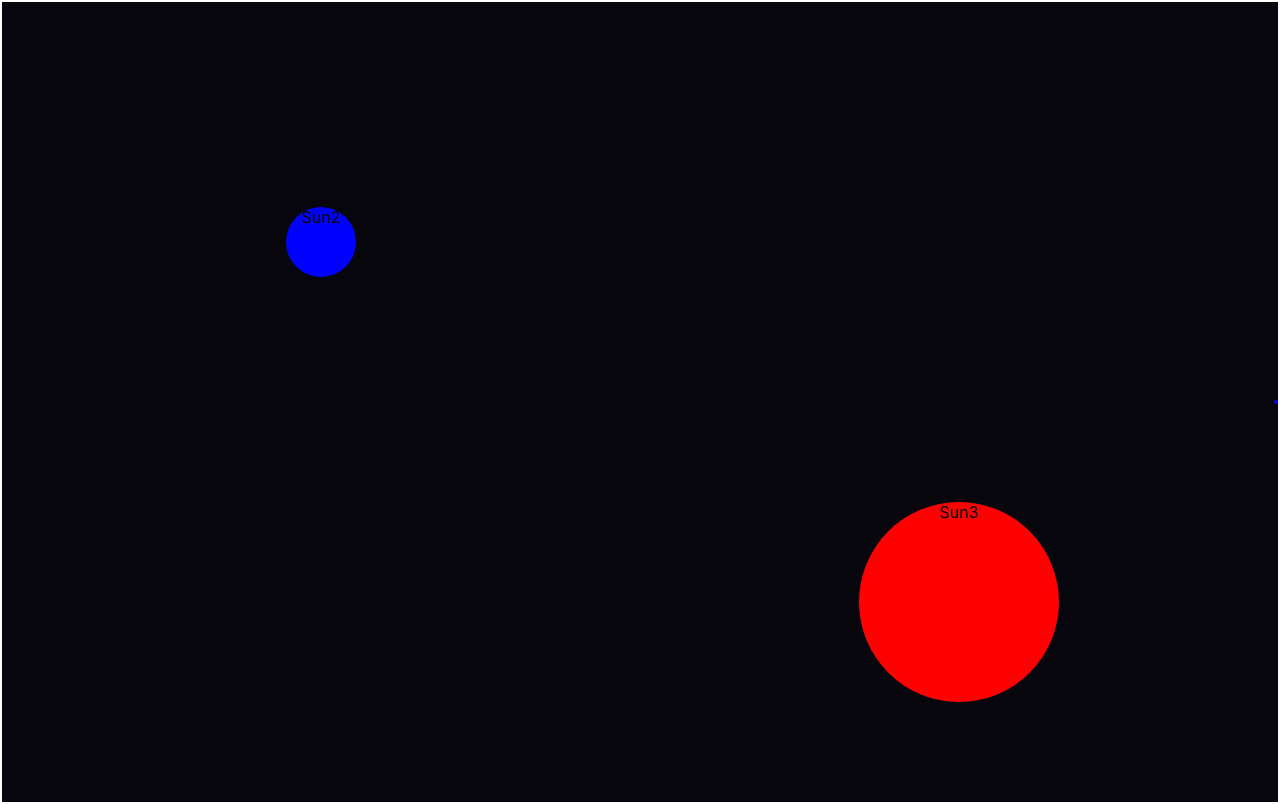
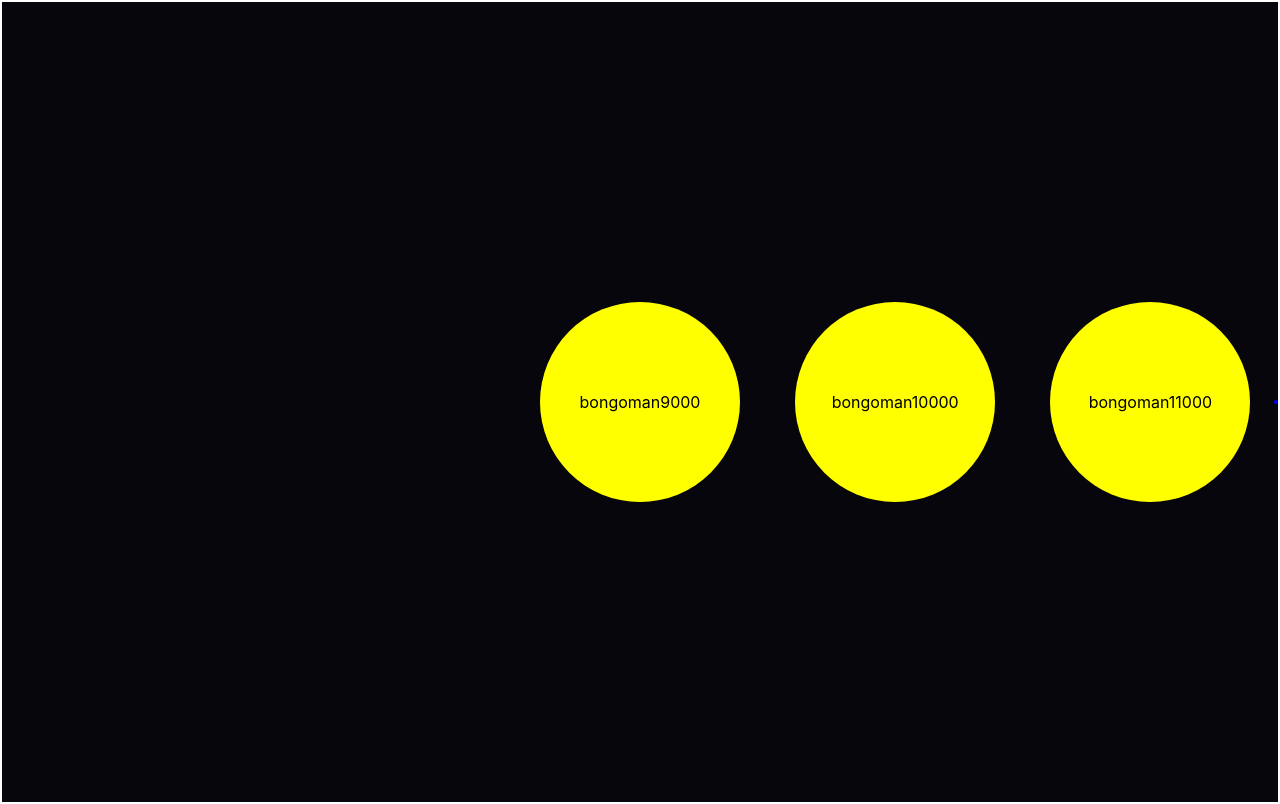
Before and after one commit to OmarAbdelmotaleb/OmarsWebsite, a React (Create React App) app in the folder omars-app/: page / in a window 1280 px wide. Built offline with nearby package versions, Linux system fonts and the light colour scheme.

Commit message:
Worked on data structure and the JSON data

```diff
--- a/omars-app/src/App.css
+++ b/omars-app/src/App.css
@@ -111,7 +111,7 @@ body {
   border-radius: 50%;
 }
 
-.sun {
+/* .sun {
   width: 200px;
   height: 200px;
   border-radius: 50%;
@@ -120,7 +120,7 @@ body {
   justify-content: center;
   background-color: yellow;
   z-index: 2;
-  /* align-items: flex-end; */
+
 }
 .sun2 {
   width: 70px;
@@ -131,7 +131,7 @@ body {
   justify-content: center;
   background-color: blue;
   z-index: 2;
-  /* align-items: flex-end; */
+
 }
 .sun3 {
   width: 200px;
@@ -142,5 +142,5 @@ body {
   justify-content: center;
   background-color: red;
   z-index: 2;
-  /* align-items: flex-end; */
-}
+
+}  */
--- a/omars-app/src/App.js
+++ b/omars-app/src/App.js
@@ -1,4 +1,12 @@
-import React, { useRef } from 'react';
+ /*
+  TODO:
+  - Cleanup the way that planets get added cuz we need refresh the page everytime which means something is wrong again.
+  - Populate the data structure and we'll customize automatically ig // bludclat mfer
+  - Work on Orbiting animation
+*/
+
+
+import React, { useRef, useEffect} from 'react';
 import ReactDOM from 'react-dom/client';
 import { MotionPathPlugin } from 'gsap/MotionPathPlugin';
 import gsap from 'gsap'; // <-- import GSAP
@@ -18,11 +26,66 @@ function App() {
   // const container = useRef();
   const { contextSafe } = useGSAP();
 
+
+
   const onEnter = contextSafe(({ currentTarget }) => {
     gsap.to(currentTarget, {rotation: "+=360", duration: 1});
     gsap.to(currentTarget, {scale:"+=1.5", duration: 1})
 
   });
+  // useEffect(() => {
+  //   const myRequest = new Request("Planets.json");
+  //   fetch(myRequest)
+  //   .then(response => {
+  //     console.log("We made it");
+  //     if (!response.ok) {
+  //       throw new Error(`HTTP error! status: ${response.status}`);
+  //     }
+  //     return response.json();
+  //   })
+  //   .then(data => {
+  //     console.log(data);
+  //   })
+  //   .catch(error => {
+  //     console.error('Error fetching the JSON file:', error);
+  //   });
+  // });
+
+
+  const logPlanets = contextSafe((planets) => {
+    planets.forEach(planet => {
+      console.log(`Name: ${planet.name}, ClassName:${planet.className}, top styling:${planet.style.top}`);
+    });
+  });
+
+  const outputPlanetList =[];
+  const parseJsonData = contextSafe((PlanetList) => {
+    PlanetList.forEach(planler => {
+      outputPlanetList.push(planler);
+    });
+    for (let i = 1; i < outputPlanetList.length; i++){
+      console.log(outputPlanetList[i].style.top);
+
+      if (outputPlanetList[i].style.top === null){
+        // do algo shit here for top
+        // temp code
+        console.log("poggers");
+        // outputPlanetList[i].style.top = `${Math.floor(Math.random() * 100) + 1}%`;
+        outputPlanetList[i].style.top = outputPlanetList[i-1].style.top;
+
+        console.log(outputPlanetList[i].style.top);
+      }
+      if (outputPlanetList[i].style.left === null){
+        // do algo shit here for left
+        // temp code
+        // outputPlanetList[i].style.left = `${Math.floor(Math.random() * 100) + 1}%`;
+        outputPlanetList[i].style.left = outputPlanetList[i-1].style.left + 20;
+      }
+     }
+  });
+  const example = require('./Planets.json');
+  //logPlanets(example.Planets);
+  parseJsonData(example.Planets);
 
   // const dumbass = contextSafe(({currentTarget}) =>{
   //   function checkPlanet(planet){
@@ -34,7 +97,6 @@ function App() {
   // });
 
 
-  // TODO:
 
   // Each Planet has 3 points of data
   // - The text above the planet
@@ -63,13 +125,25 @@ function App() {
   function temp(i){
     return i + 'px';
   };
+  // First planet will be at 50% 50%
+  // i-th planet will be the first planet's position + N
+  // Where N is the gap we make between planets
 
+  // Planet Name
+  // Planet look
 
-  const planets = [
-    {name: 'sun',  className: 'sun',  label: 'Sunny', top: temp(1080), left: temp(0)},
-    {name: 'sun2', className: 'sun2', label: 'Sun2',  top: '30%', left: '25%'},
-    {name: 'sun3', className: 'sun3', label: 'Sun3',  top: '75%', left: '75%'},
-  ]
+  // Main functionality for the planet will be the Root planet
+  // - onClick will zoom in on the planet, and will shrink the other planets (effectively hiding them)
+  // - This will involve transitioning the planet to the center of the screen while the other ones disappear (0.2 sec animation for hiding, 1 sec for moving)
+  // - It will the corresponding appear on screen
+  // --- Example would be if I clicked on GitHub planet, the respective Moons (carrying imgs and hyperlinks) will fade in on screen after the other planets fade out.
+  // - If you click back or whatever it will return to the original state (timeline?)
+
+  // const planets = [
+  //   {name: 'sun',  className: 'sun',  label: 'Sunny', top: '50%', left: '50%'},
+  //   {name: 'sun2', className: 'sun2', label: 'Sun2',  top: '50%', left: '60%'},
+  //   {name: 'sun3', className: 'sun3', label: 'Sun3',  top: '50%', left: '70%'},
+  // ]
 
   // Key : Sun
   // Value : List of properties (including linked children)
@@ -97,12 +171,26 @@ function App() {
   return (
     <div className="App">
       <div id = "solar_system">
-      {planets.map((planet) => (
+      {outputPlanetList.map((planet) => (
         <Planet
           key={planet.name}
           click={onEnter}
           pName={planet.className}
-          style={{ top: planet.top, left: planet.left, position:'absolute', transform: 'translate(-50%, -50%)'}}
+          style={{
+            top: `${planet.style.top}%`,
+            left: `${planet.style.left}%`,
+            backgroundColor: planet.style.color,
+            position: planet.style.position,
+            width: planet.style.width,
+            height: planet.style.height,
+            transform: 'translate(-50%, -50%)',
+            borderRadius: '50%',
+            display: 'flex',
+            justifyContent: 'center',
+            alignItems: 'center',
+            cursor: 'pointer',
+            zIndex: 2
+          }}
         >
           {planet.label}
         </Planet>
@@ -128,7 +216,7 @@ export default App;
   // }, []);
 
 
-  // Generate Stars randomly across a background
+  // // Generate Stars randomly across a background
   // const generateStars = (numStars) => {
   //   const starContainers = document.getElementById("star-container");
   //   for (let i = 0; i < numStars; i++){
--- /dev/null
+++ b/omars-app/src/Planets.json
@@ -0,0 +1,43 @@
+{
+    "Planets":[
+        {
+            "name":"Sun",
+            "className":"AboutMe",
+            "style":{
+                "top":50,
+                "left":50,
+                "color":"yellow",
+                "position":"absolute",
+                "width":"200px",
+                "height":"200px"
+            },
+            "label":"bongoman9000"
+        },
+        {
+            "name":"Sun2",
+            "className":"AboutMe2",
+            "style":{
+                "top":null,
+                "left":null,
+                "color":"yellow",
+                "position":"absolute",
+                "width":"200px",
+                "height":"200px"
+            },
+            "label":"bongoman10000"
+        },
+        {
+            "name":"Sun3",
+            "className":"AboutMe3",
+            "style":{
+                "top":null,
+                "left":null,
+                "color":"yellow",
+                "position":"absolute",
+                "width":"200px",
+                "height":"200px"
+            },
+            "label":"bongoman11000"
+        }
+    ]
+ }
```
